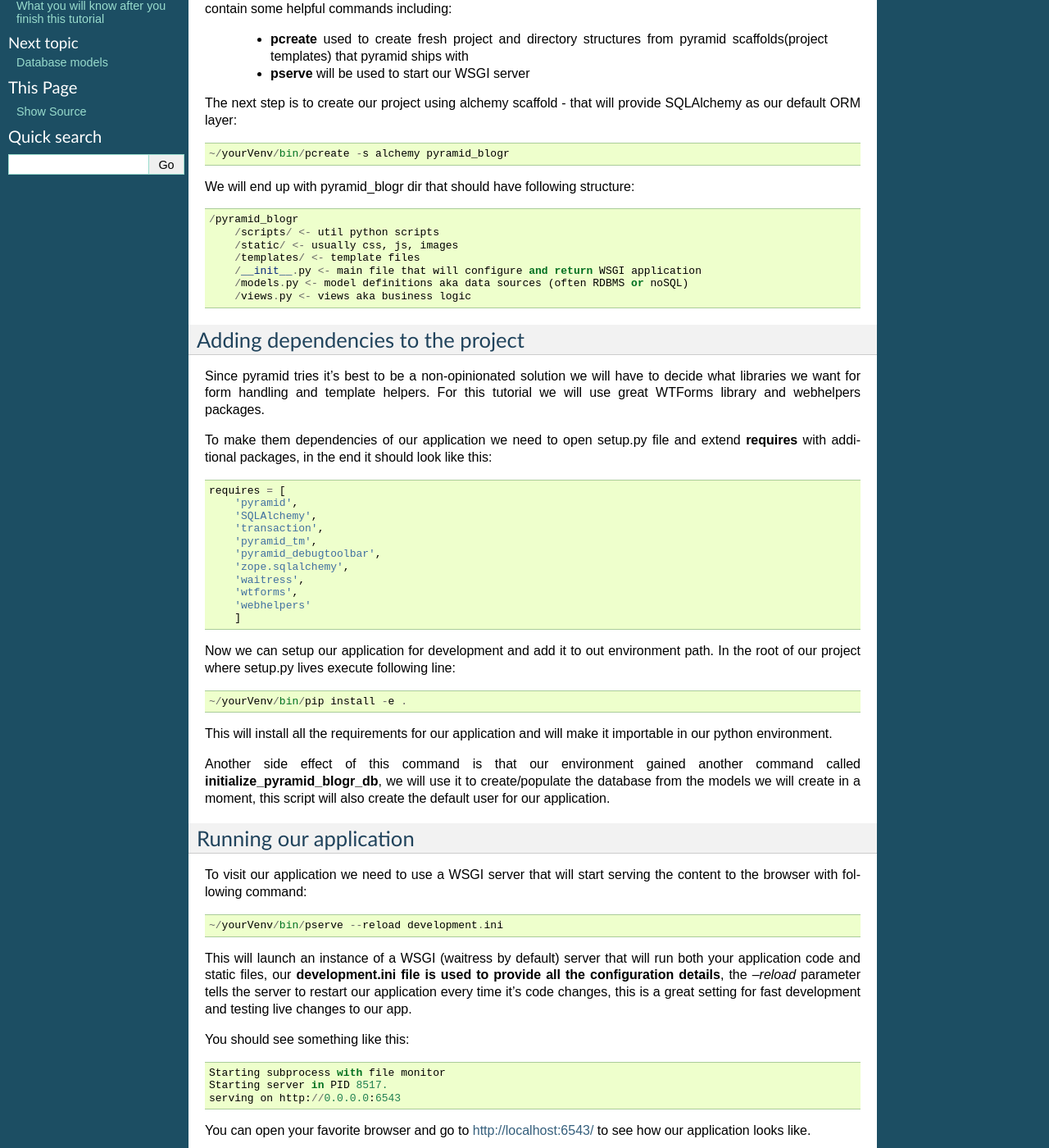
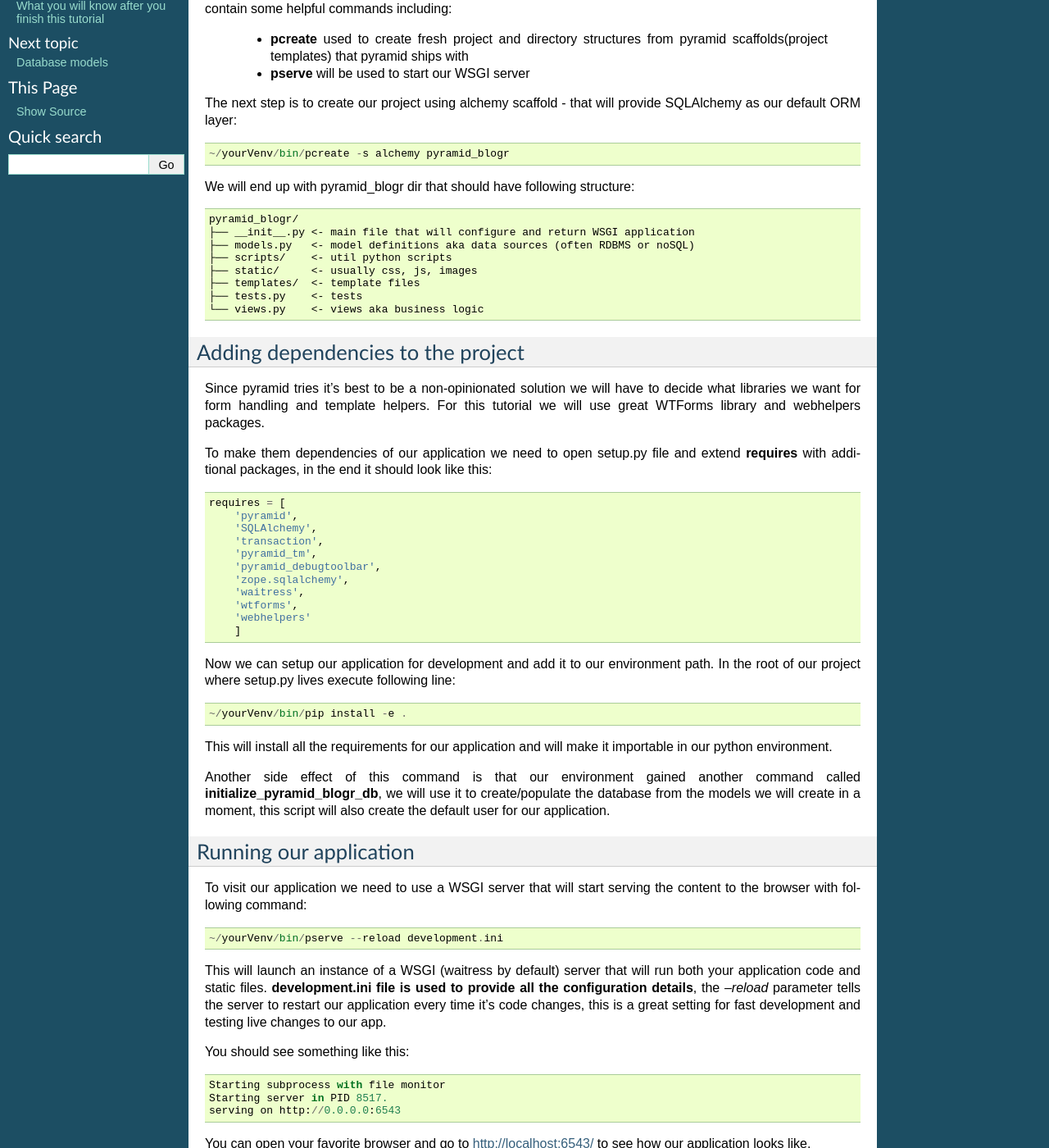
Before and after one commit to Pylons/pyramid_blogr, a Sphinx documentation site: the page built from docs/step_1.rst, in a window 1280 px wide and 1400 px high, scrolled down 192 px. Shown: the whole window at 82% size. Built offline with Sphinx 7.4.7, drawn with Linux system fonts in a browser that asks for light colours.

Commit message:
more docs

```diff
--- a/docs/step_1.rst
+++ b/docs/step_1.rst
@@ -22,13 +22,14 @@
 
 We will end up with pyramid_blogr dir that should have following structure::
 
-    /pyramid_blogr
-        /scripts/ <- util python scripts
-        /static/ <- usually css, js, images
-        /templates/ <- template files
-        /__init__.py <- main file that will configure and return WSGI application
-        /models.py <- model definitions aka data sources (often RDBMS or noSQL)
-        /views.py <- views aka business logic
+    pyramid_blogr/
+    ├── __init__.py <- main file that will configure and return WSGI application
+    ├── models.py   <- model definitions aka data sources (often RDBMS or noSQL)
+    ├── scripts/    <- util python scripts
+    ├── static/     <- usually css, js, images
+    ├── templates/  <- template files
+    ├── tests.py    <- tests
+    └── views.py    <- views aka business logic
 
 Adding dependencies to the project
 ----------------------------------
@@ -53,7 +54,7 @@
         'webhelpers'
         ]
 
-Now we can setup our application for development and add it to out environment
+Now we can setup our application for development and add it to our environment
 path. In the root of our project where setup.py lives execute following line::
 
     ~/yourVenv/bin/pip install -e .
```
Also changed, not shown: other parts of docs/step_1.rst (+5 -4 lines).
